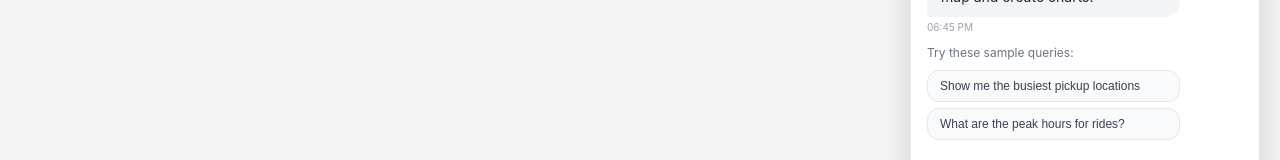
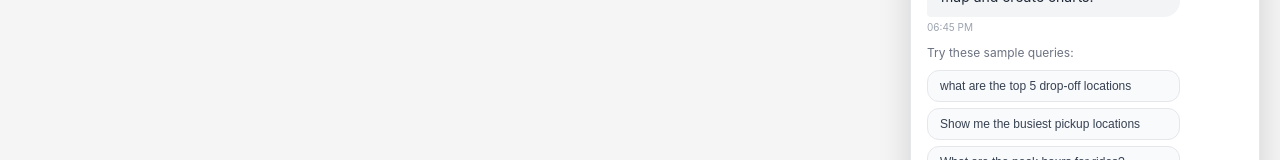
Before and after one commit to Fayezkhan1/Fetii-AI, a React (Vite) app: page / in a window 1280 px wide. Shown: the part 431-591 px from the top of the page. Built offline with nearby package versions, Linux system fonts and the light colour scheme.

Commit message:
Add another sample query suggestions to chatbot interface

```diff
--- a/src/components/SimpleChatInterface.jsx
+++ b/src/components/SimpleChatInterface.jsx
@@ -76,6 +76,7 @@ function SimpleChatInterface({ onMessageSent, isAnalyzing }) {
   ])
 
   const sampleQueries = [
+    "what are the top 5 drop-off locations",
     "Show me the busiest pickup locations",
     "What are the peak hours for rides?",
 
```
